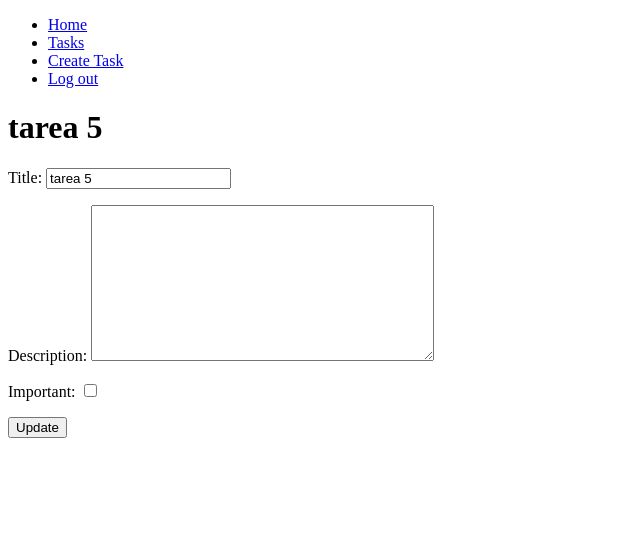
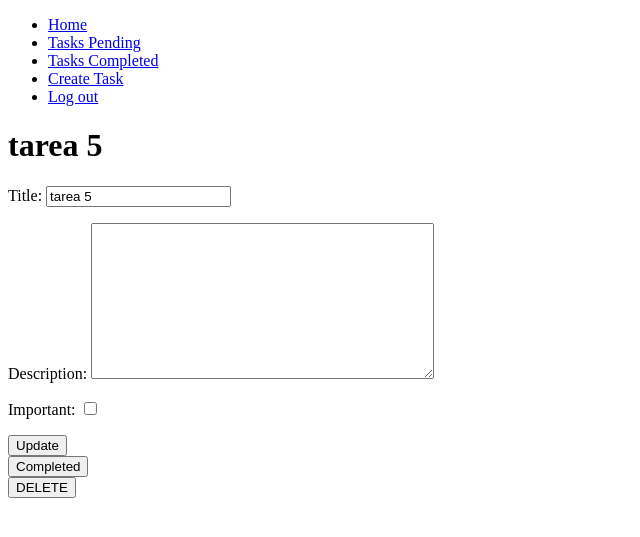
Before and after one commit to factordeveloper/CRUD_Django_auth_sin_bootstrap, a Django app: page /tasks/9/ in a window 1280 px wide. Shown: the top 537 px of the page, without its empty margins (0-640 px from the left). Run offline with Django 5.2, Linux system fonts and the light colour scheme; a user stored in the database is signed in; data comes from the database, SQL or seed files in the repository; both versions use the stored data as it was after the commit.

Commit message:
proyecto sin bootstrap

```diff
--- a/djangocrud/settings.py
+++ b/djangocrud/settings.py
@@ -118,6 +118,8 @@ USE_TZ = True
 
 STATIC_URL = 'static/'
 
+LOGIN_URL = '/signin'
+
 # Default primary key field type
 # https://docs.djangoproject.com/en/5.0/ref/settings/#default-auto-field
 
--- a/djangocrud/urls.py
+++ b/djangocrud/urls.py
@@ -23,8 +23,11 @@ urlpatterns = [
     path('', views.home, name='home'),
     path('signup/', views.signup, name='signup'),
     path('tasks/', views.tasks, name='tasks'),
+    path('tasks_completed/', views.tasks_completed, name='tasks_completed'),
     path('tasks/create/', views.create_task, name='create_task'),
     path('tasks/<int:task_id>/', views.task_detail, name='task_detail'),
+    path('tasks/<int:task_id>/completed', views.complete_task, name='complete_task'),
+    path('tasks/<int:task_id>/delete', views.delete_task, name='delete_task'),
     path('logout/', views.signout, name='logout'),
     path('signin/', views.signin, name='signin'),
 ]
--- a/tasks/templates/base.html
+++ b/tasks/templates/base.html
@@ -16,7 +16,10 @@
 
             {% if user.is_authenticated %}
             <li>
-                <a href="/tasks">Tasks</a>
+                <a href="{% url 'tasks' %}">Tasks Pending</a>
+            </li>
+            <li>
+                <a href="{% url 'tasks_completed' %}">Tasks Completed</a>
             </li>
             <li>
                 <a href="/tasks/create/">Create Task</a>
--- a/tasks/templates/task_detail.html
+++ b/tasks/templates/task_detail.html
@@ -14,5 +14,18 @@
     </button>
 </form>
 
+<form method="POST" action="{% url 'complete_task' task.id %}">
+    {% csrf_token %}
+    <button>
+        Completed
+    </button>
+</form>
+
+<form method="POST" action="{% url 'delete_task' task.id %}">
+    {% csrf_token %}
+    <button>
+        DELETE
+    </button>
+</form>
 
 {% endblock %}
--- a/tasks/templates/tasks.html
+++ b/tasks/templates/tasks.html
@@ -2,7 +2,7 @@
 
 {% block content %}
 
-<h1>task view</h1>
+<h1>tasks</h1>
 
 <ul>
     {% for task in tasks %}
@@ -18,6 +18,7 @@
 
     <p>{{task.description}}</p>
     <p>{{task.user.username}}</p>
+    <p>{{task.datecompleted|date:'M j Y:i'}}</p>
     </a>
 
 </li>
--- a/tasks/views.py
+++ b/tasks/views.py
@@ -5,6 +5,8 @@ from django.contrib.auth import login, logout, authenticate
 from django.db import IntegrityError
 from .forms import TaskForm
 from .models import Task
+from django.utils import timezone
+from django.contrib.auth.decorators import login_required
 
 # Create your views here.
 
@@ -39,12 +41,22 @@ def signup(request):
         })
 
 
+@login_required
 def tasks(request):
     #tasks = Task.objects.all()
     tasks = Task.objects.filter(user=request.user, datecompleted__isnull=True)
 
     return render(request, 'tasks.html', {'tasks':tasks})
 
+
+@login_required
+def tasks_completed(request):
+    #tasks = Task.objects.all()
+    tasks = Task.objects.filter(user=request.user, datecompleted__isnull=False).order_by('-datecompleted')
+
+    return render(request, 'tasks.html', {'tasks':tasks})
+
+@login_required
 def create_task(request):
 
     if request.method == 'GET':
@@ -68,7 +80,7 @@ def create_task(request):
         })
 
 
-
+@login_required
 def task_detail(request, task_id):
   #  task = Task.objects.get(pk=task_id) esto tumba el servidor si no encuentra la tarea
     if request.method == 'GET':
@@ -85,7 +97,22 @@ def task_detail(request, task_id):
             return render(request, 'task_detail.html', {'task': task, 'form': form, 'error':"Error al actualizar"})
 
 
+@login_required
+def complete_task(request, task_id):
+    task = get_object_or_404(Task, pk=task_id, user=request.user)
+    if request.method == 'POST':
+        task.datecompleted = timezone.now()
+        task.save()
+        return redirect('tasks')
 
+@login_required
+def delete_task(request, task_id):
+    task = get_object_or_404(Task, pk=task_id, user=request.user)
+    if request.method == 'POST':
+        task.delete()
+        return redirect('tasks')
+
+@login_required
 def signout(request):
     logout(request)
     return redirect('home')
```
Also changed, not shown: db.sqlite3.
